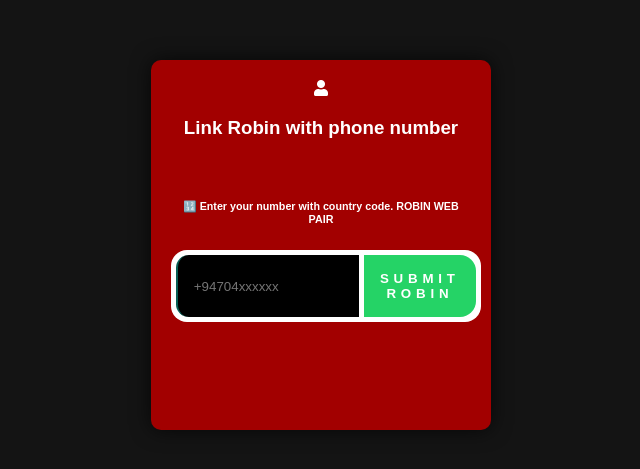
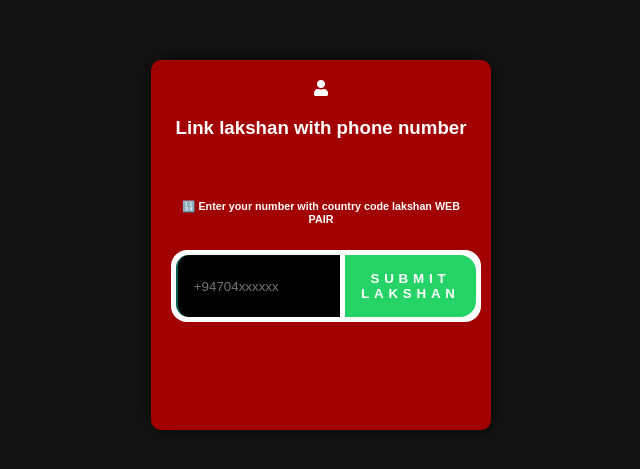
Before and after one commit to lakshankpg/Lakshan-md-v1, a website: page pair.html in a window 1280 px wide. Shown: the part 155-624 px from the top of the page, without its empty margins (319-959 px from the left). Drawn offline with nearby package versions, Linux system fonts and the light colour scheme.

Commit message:
Update pair.html

```diff
--- a/pair.html
+++ b/pair.html
@@ -145,12 +145,12 @@
         <div id="text">
           <i class="fa fa-user"></i>
           <p>
-            <h3 class="centered-text">Link Robin with phone number</h3>
+            <h3 class="centered-text">Link lakshan  with phone number</h3>
             <br>
-            <h6>🔢 Enter your number with country code. ROBIN WEB PAIR</h6>
+            <h6>🔢 Enter your number with country code lakshan  WEB PAIR</h6>
             <div class="input-container">
-              <input placeholder="+94704xxxxxx" type="number" id="number" placeholder="❗ Enter your phone number with country code, ROBIN WEB PAIR" name="">
-              <button id="submit">Submit ROBIN</button>
+              <input placeholder="+94704xxxxxx" type="number" id="number" placeholder="❗ Enter your phone number with country code, lakshan  WEB PAIR" name="">
+              <button id="submit">Submit lakshan </button>
             </div>
             <!-- Add the loading spinner -->
             <div id="loading-spinner">
```
